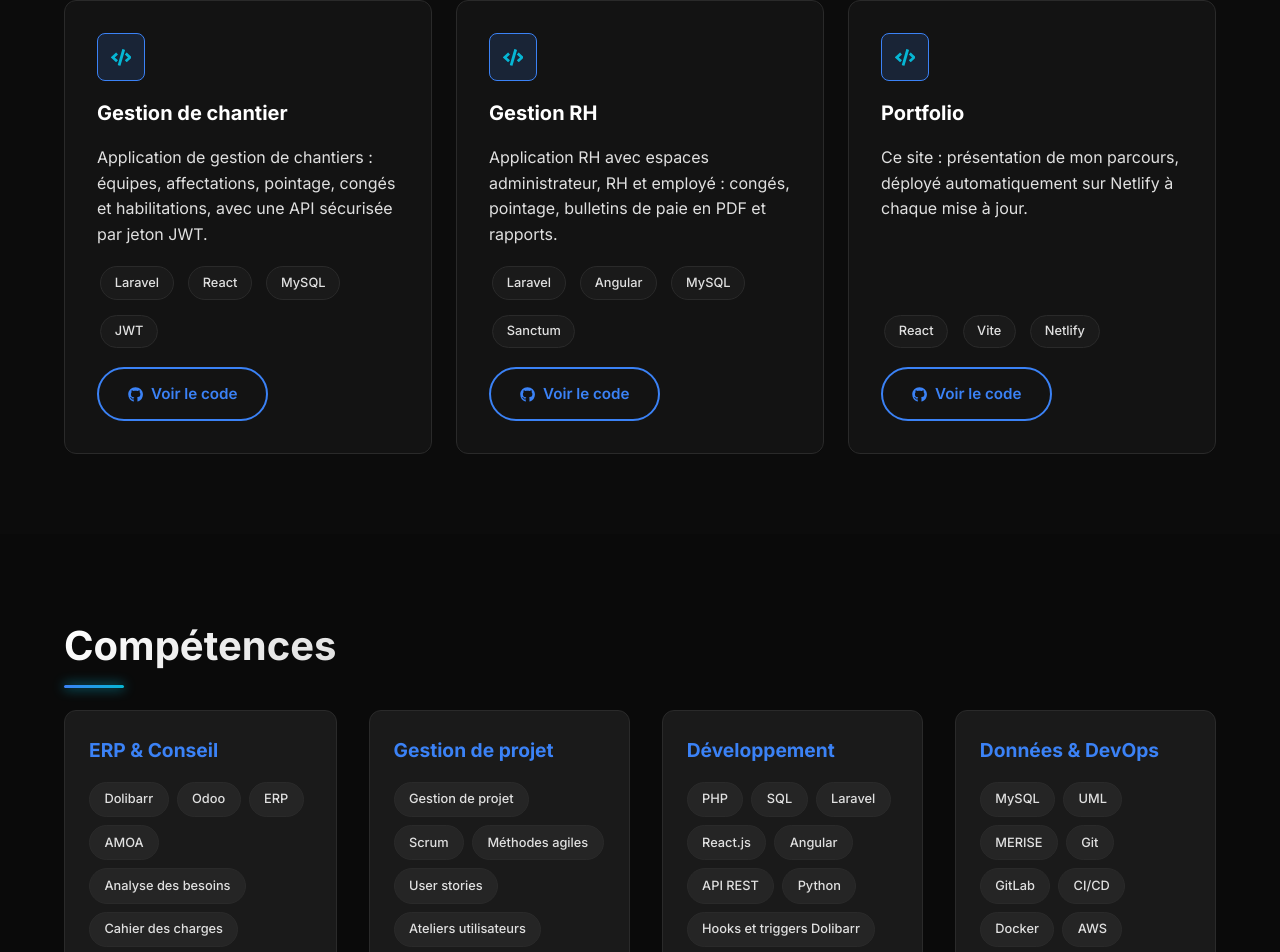
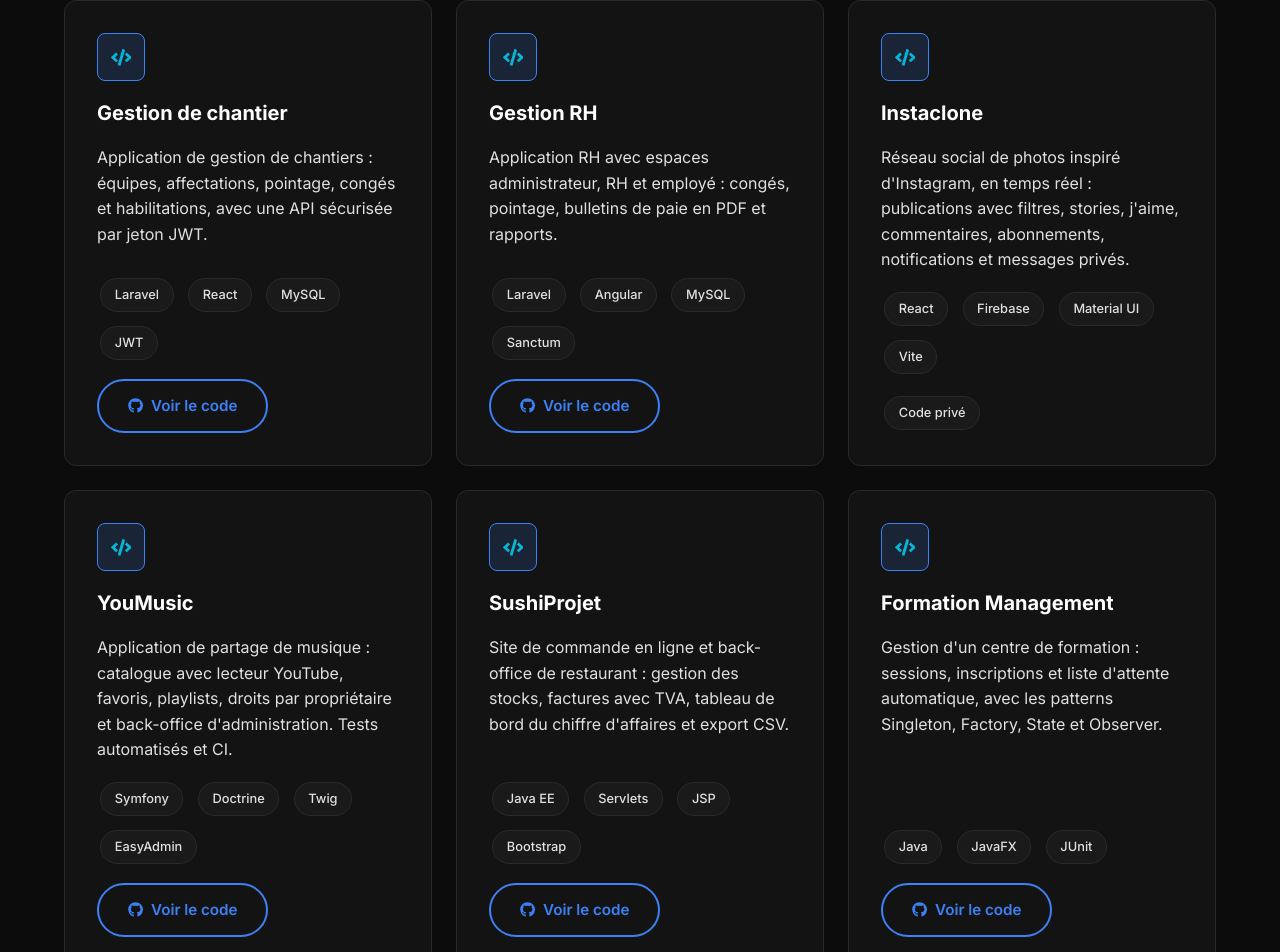
Before and after one commit to AmineCHIBOUB/portfolio, a React (Vite) app: page / in a window 1280 px wide. Shown: the part 5023-5975 px from the top of the page. Built offline with nearby package versions, Linux system fonts and the light colour scheme.

Commit message:
Réalisations : ajout de 5 projets (Instaclone, YouMusic, Sushi, Formation, GeoRDV)

```diff
--- a/src/components/sections/Realisations.jsx
+++ b/src/components/sections/Realisations.jsx
@@ -20,9 +20,13 @@ const Realisations = () => {
                   <span key={tech} className="badge">{tech}</span>
                 ))}
               </div>
-              <a href={item.repo} target="_blank" rel="noopener noreferrer" className="btn btn-outline realisation-link">
-                <FaGithub /> Voir le code
-              </a>
+              {item.repo ? (
+                <a href={item.repo} target="_blank" rel="noopener noreferrer" className="btn btn-outline realisation-link">
+                  <FaGithub /> Voir le code
+                </a>
+              ) : (
+                <span className="badge realisation-link">Code privé</span>
+              )}
             </article>
           ))}
         </div>
--- a/src/data/portfolioData.js
+++ b/src/data/portfolioData.js
@@ -230,6 +230,36 @@ export const realisations = [
     repo: "https://github.com/AmineCHIBOUB/-gestion-RH-"
   },
   {
+    title: "Instaclone",
+    description: "Réseau social de photos inspiré d'Instagram, en temps réel : publications avec filtres, stories, j'aime, commentaires, abonnements, notifications et messages privés.",
+    stack: ["React", "Firebase", "Material UI", "Vite"],
+    repo: null
+  },
+  {
+    title: "YouMusic",
+    description: "Application de partage de musique : catalogue avec lecteur YouTube, favoris, playlists, droits par propriétaire et back-office d'administration. Tests automatisés et CI.",
+    stack: ["Symfony", "Doctrine", "Twig", "EasyAdmin"],
+    repo: "https://github.com/AmineCHIBOUB/symfony-main"
+  },
+  {
+    title: "SushiProjet",
+    description: "Site de commande en ligne et back-office de restaurant : gestion des stocks, factures avec TVA, tableau de bord du chiffre d'affaires et export CSV.",
+    stack: ["Java EE", "Servlets", "JSP", "Bootstrap"],
+    repo: "https://github.com/AmineCHIBOUB/SushiProjet"
+  },
+  {
+    title: "Formation Management",
+    description: "Gestion d'un centre de formation : sessions, inscriptions et liste d'attente automatique, avec les patterns Singleton, Factory, State et Observer.",
+    stack: ["Java", "JavaFX", "JUnit"],
+    repo: "https://github.com/AmineCHIBOUB/formation-management"
+  },
+  {
+    title: "GeoRDV",
+    description: "Application Android d'invitation à des rendez-vous par SMS avec la position GPS : réponses, itinéraire, historique et rappels.",
+    stack: ["Android", "Java", "SQLite"],
+    repo: "https://github.com/AmineCHIBOUB/rendez-vous-geolocalises"
+  },
+  {
     title: "Portfolio",
     description: "Ce site : présentation de mon parcours, déployé automatiquement sur Netlify à chaque mise à jour.",
     stack: ["React", "Vite", "Netlify"],
```
